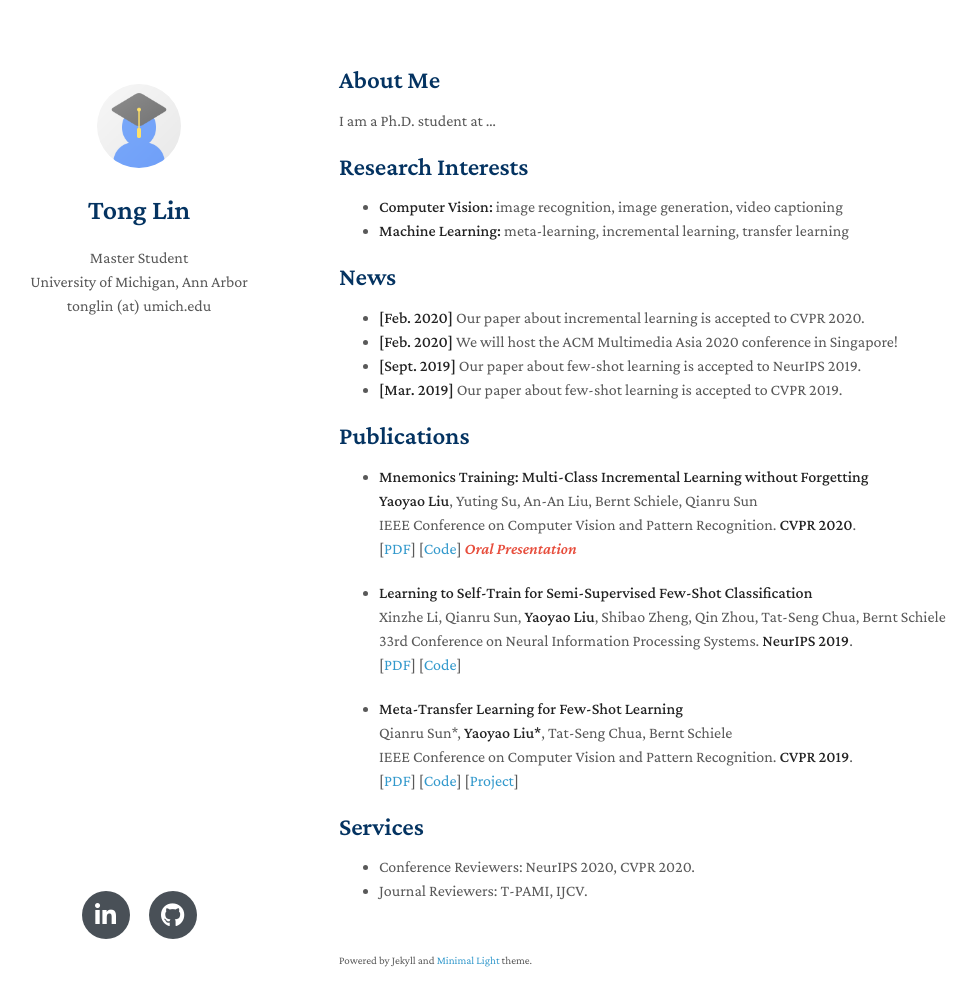
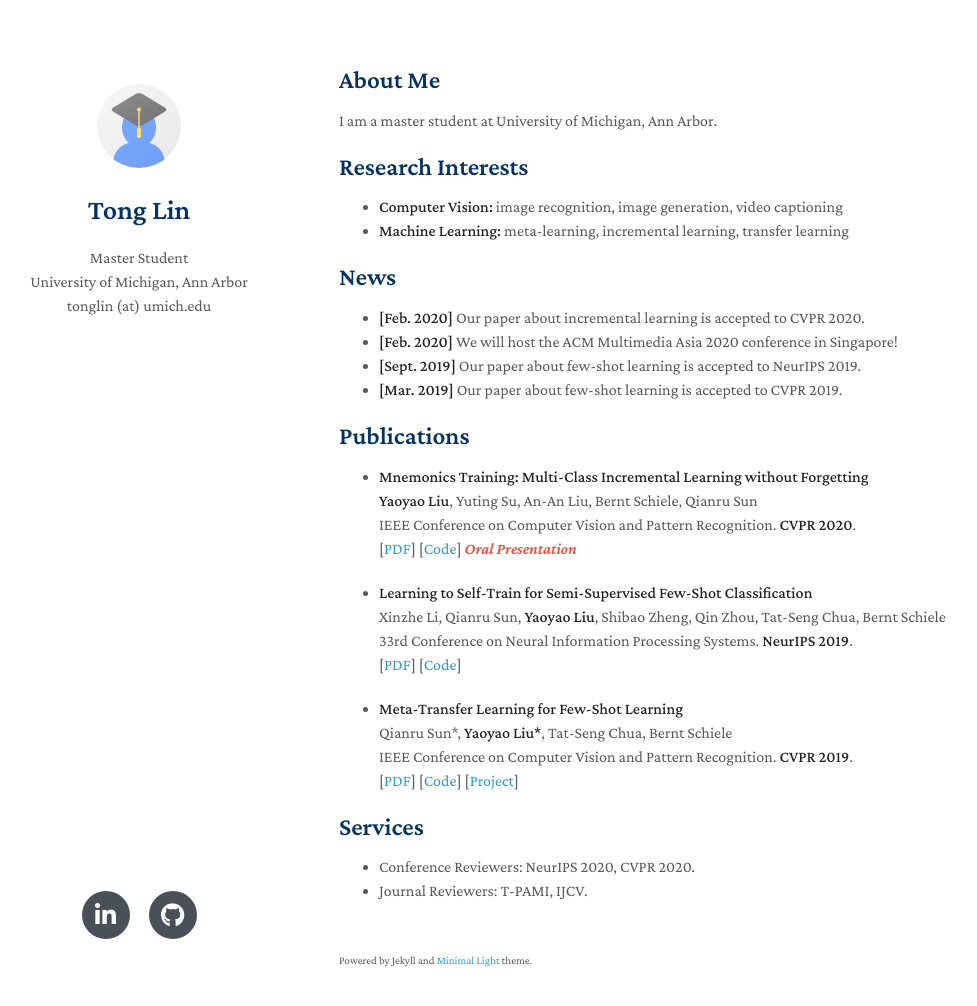
Before and after one commit to francislint/francislint.github.io, a Jekyll site: the page built from index.md, in a window 1280 px wide and 1041 px high. Shown: the top 1006 px of the window, without its empty margins (131-1108 px from the left). Built offline with Jekyll 4.4.1, drawn with Linux system fonts in a browser that asks for light colours; nearby versions of some CDN libraries; a style sheet for code colours, icons or effects is not loaded; our own code applies the rules of GitHub Pages for plain Markdown files.

Commit message:
update about me

```diff
--- a/index.md
+++ b/index.md
@@ -4,7 +4,7 @@ layout: homepage
 
 ## About Me
 
-I am a Ph.D. student at ...
+I am a master student at University of Michigan, Ann Arbor.
 
 ## Research Interests
 
```
